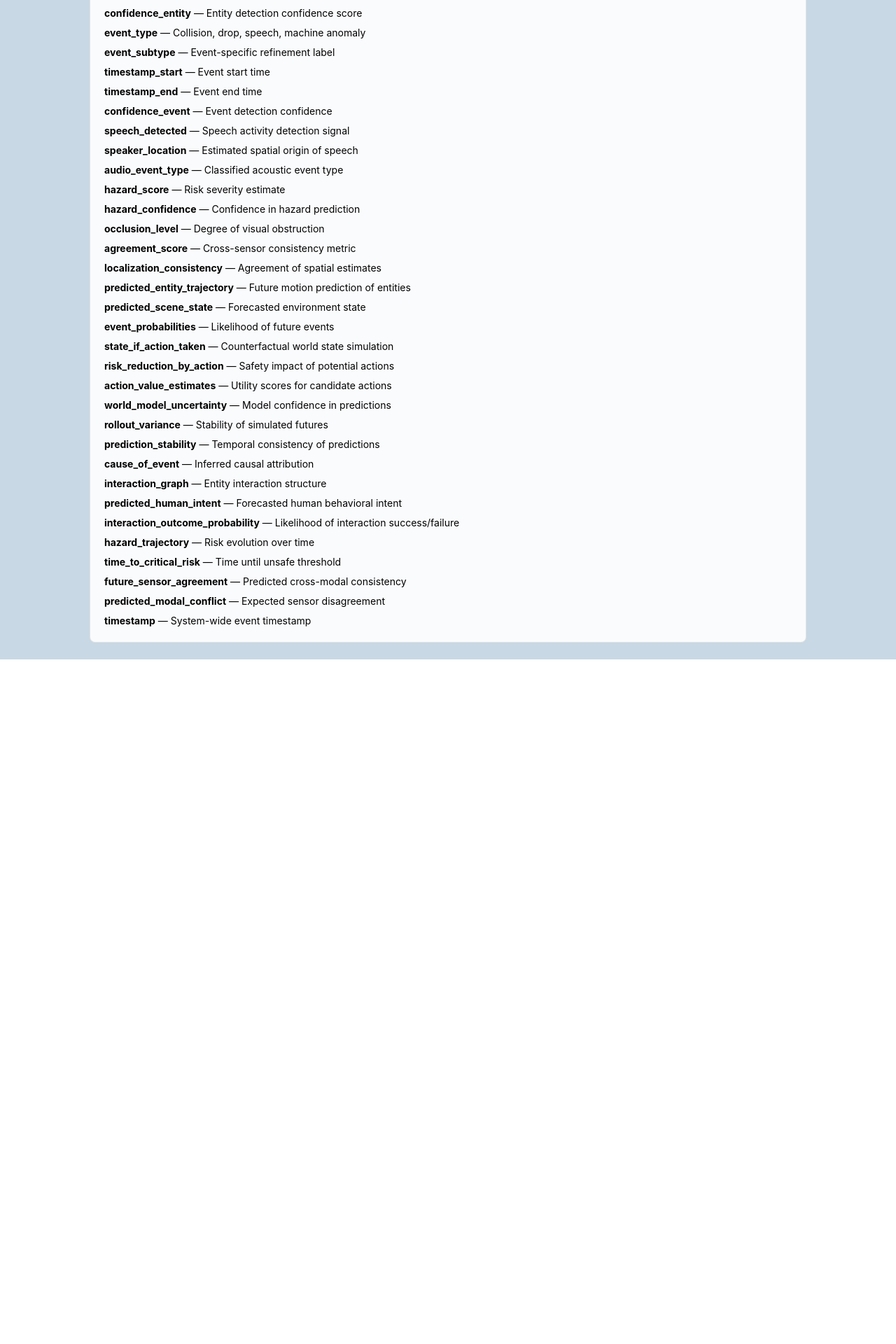
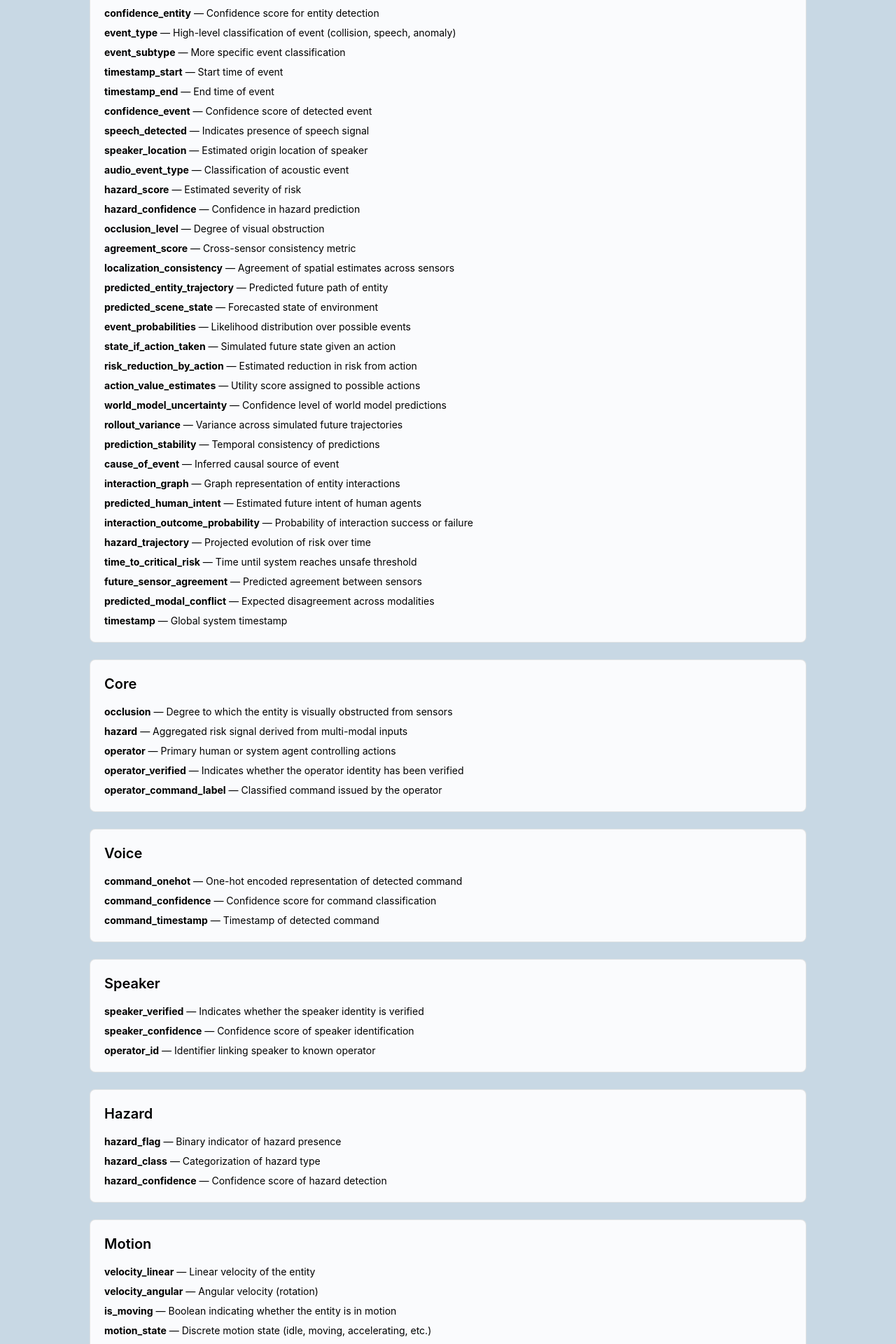
Before and after one commit to SanguineAI-Incorporated/sanguine-ai-users, a React (Vite) app: page /documentation in a window 1280 px wide. Shown: the part 300-2220 px from the top of the page at 70% size. Before the commit the page ends 1242 px from the top, so only its background shows below. Built offline with nearby package versions, Linux system fonts and the light colour scheme.

Commit message:
Refactor Documentation component with feature details

```diff
--- a/src/pages/Documentation.jsx
+++ b/src/pages/Documentation.jsx
@@ -1,6 +1,97 @@
 import React from "react";
 
 export default function Documentation() {
+  const featureGroups = {
+    core: [
+      { name: "occlusion", desc: "Degree to which the entity is visually obstructed from sensors" },
+      { name: "hazard", desc: "Aggregated risk signal derived from multi-modal inputs" },
+      { name: "operator", desc: "Primary human or system agent controlling actions" },
+      { name: "operator_verified", desc: "Indicates whether the operator identity has been verified" },
+      { name: "operator_command_label", desc: "Classified command issued by the operator" },
+    ],
+    voice: [
+      { name: "command_onehot", desc: "One-hot encoded representation of detected command" },
+      { name: "command_confidence", desc: "Confidence score for command classification" },
+      { name: "command_timestamp", desc: "Timestamp of detected command" },
+    ],
+    speaker: [
+      { name: "speaker_verified", desc: "Indicates whether the speaker identity is verified" },
+      { name: "speaker_confidence", desc: "Confidence score of speaker identification" },
+      { name: "operator_id", desc: "Identifier linking speaker to known operator" },
+    ],
+    hazard: [
+      { name: "hazard_flag", desc: "Binary indicator of hazard presence" },
+      { name: "hazard_class", desc: "Categorization of hazard type" },
+      { name: "hazard_confidence", desc: "Confidence score of hazard detection" },
+    ],
+    motion: [
+      { name: "velocity_linear", desc: "Linear velocity of the entity" },
+      { name: "velocity_angular", desc: "Angular velocity (rotation)" },
+      { name: "is_moving", desc: "Boolean indicating whether the entity is in motion" },
+      { name: "motion_state", desc: "Discrete motion state (idle, moving, accelerating, etc.)" },
+    ],
+    safety: [
+      { name: "obstacle_distance", desc: "Distance to nearest detected obstacle" },
+      { name: "collision_flag", desc: "Indicates whether a collision has occurred or is imminent" },
+      { name: "emergency_stop", desc: "Trigger indicating emergency halt condition" },
+    ],
+    history: [
+      { name: "last_action", desc: "Last executed action by the system or operator" },
+    ],
+  };
+
+  const detailedFeatures = [
+    ["entity_id", "Unique tracked object identifier"],
+    ["operator_id", "Human operator identifier (optional)"],
+    ["state", "Operational state (idle, moving, operating, anomaly)"],
+    ["pose", "Spatial position and orientation"],
+    ["velocity", "Motion vector of entity"],
+    ["confidence_entity", "Confidence score for entity detection"],
+
+    ["event_type", "High-level classification of event (collision, speech, anomaly)"],
+    ["event_subtype", "More specific event classification"],
+    ["timestamp_start", "Start time of event"],
+    ["timestamp_end", "End time of event"],
+    ["confidence_event", "Confidence score of detected event"],
+
+    ["speech_detected", "Indicates presence of speech signal"],
+    ["speaker_location", "Estimated origin location of speaker"],
+    ["audio_event_type", "Classification of acoustic event"],
+
+    ["hazard_score", "Estimated severity of risk"],
+    ["hazard_confidence", "Confidence in hazard prediction"],
+    ["occlusion_level", "Degree of visual obstruction"],
+
+    ["agreement_score", "Cross-sensor consistency metric"],
+    ["localization_consistency", "Agreement of spatial estimates across sensors"],
+
+    ["predicted_entity_trajectory", "Predicted future path of entity"],
+    ["predicted_scene_state", "Forecasted state of environment"],
+    ["event_probabilities", "Likelihood distribution over possible events"],
+
+    ["state_if_action_taken", "Simulated future state given an action"],
+    ["risk_reduction_by_action", "Estimated reduction in risk from action"],
+    ["action_value_estimates", "Utility score assigned to possible actions"],
+
+    ["world_model_uncertainty", "Confidence level of world model predictions"],
+    ["rollout_variance", "Variance across simulated future trajectories"],
+    ["prediction_stability", "Temporal consistency of predictions"],
+
+    ["cause_of_event", "Inferred causal source of event"],
+    ["interaction_graph", "Graph representation of entity interactions"],
+
+    ["predicted_human_intent", "Estimated future intent of human agents"],
+    ["interaction_outcome_probability", "Probability of interaction success or failure"],
+
+    ["hazard_trajectory", "Projected evolution of risk over time"],
+    ["time_to_critical_risk", "Time until system reaches unsafe threshold"],
+
+    ["future_sensor_agreement", "Predicted agreement between sensors"],
+    ["predicted_modal_conflict", "Expected disagreement across modalities"],
+
+    ["timestamp", "Global system timestamp"],
+  ];
+
   return (
     <div className="min-h-screen bg-[#C8D8E4] p-6 text-black">
       <div className="max-w-5xl mx-auto space-y-6">
@@ -9,75 +100,41 @@ export default function Documentation() {
         <div>
           <h1 className="text-3xl font-bold">Documentation</h1>
           <p className="text-sm text-gray-600">
-            System feature definitions and operational model overview
+            Feature schema and system definitions
           </p>
         </div>
 
-        {/* FEATURE SET CARD */}
+        {/* DETAILED FEATURES */}
         <div className="bg-white/90 border border-black/10 rounded-lg p-5">
-          <h2 className="text-xl font-semibold mb-4">Feature Set</h2>
-
+          <h2 className="text-xl font-semibold mb-4">Feature Definitions</h2>
           <ul className="space-y-2 text-sm">
-
-            {/* Core Identity + State */}
-            <li><strong>entity_id</strong> — Unique tracked object identifier</li>
-            <li><strong>operator_id</strong> — Human operator identifier (optional)</li>
-            <li><strong>state</strong> — Operational state (idle, moving, operating, anomaly)</li>
-            <li><strong>pose</strong> — Spatial position and orientation</li>
-            <li><strong>velocity</strong> — Motion vector of entity</li>
-            <li><strong>confidence_entity</strong> — Entity detection confidence score</li>
-
-            {/* Events */}
-            <li><strong>event_type</strong> — Collision, drop, speech, machine anomaly</li>
-            <li><strong>event_subtype</strong> — Event-specific refinement label</li>
-            <li><strong>timestamp_start</strong> — Event start time</li>
-            <li><strong>timestamp_end</strong> — Event end time</li>
-            <li><strong>confidence_event</strong> — Event detection confidence</li>
-
-            {/* Audio Layer */}
-            <li><strong>speech_detected</strong> — Speech activity detection signal</li>
-            <li><strong>speaker_location</strong> — Estimated spatial origin of speech</li>
-            <li><strong>audio_event_type</strong> — Classified acoustic event type</li>
-
-            {/* Safety Layer */}
-            <li><strong>hazard_score</strong> — Risk severity estimate</li>
-            <li><strong>hazard_confidence</strong> — Confidence in hazard prediction</li>
-            <li><strong>occlusion_level</strong> — Degree of visual obstruction</li>
-
-            {/* Cross-Modal Consistency */}
-            <li><strong>agreement_score</strong> — Cross-sensor consistency metric</li>
-            <li><strong>localization_consistency</strong> — Agreement of spatial estimates</li>
-
-            {/* World Model (NEW) */}
-            <li><strong>predicted_entity_trajectory</strong> — Future motion prediction of entities</li>
-            <li><strong>predicted_scene_state</strong> — Forecasted environment state</li>
-            <li><strong>event_probabilities</strong> — Likelihood of future events</li>
-
-            <li><strong>state_if_action_taken</strong> — Counterfactual world state simulation</li>
-            <li><strong>risk_reduction_by_action</strong> — Safety impact of potential actions</li>
-            <li><strong>action_value_estimates</strong> — Utility scores for candidate actions</li>
-
-            <li><strong>world_model_uncertainty</strong> — Model confidence in predictions</li>
-            <li><strong>rollout_variance</strong> — Stability of simulated futures</li>
-            <li><strong>prediction_stability</strong> — Temporal consistency of predictions</li>
-
-            <li><strong>cause_of_event</strong> — Inferred causal attribution</li>
-            <li><strong>interaction_graph</strong> — Entity interaction structure</li>
-
-            <li><strong>predicted_human_intent</strong> — Forecasted human behavioral intent</li>
-            <li><strong>interaction_outcome_probability</strong> — Likelihood of interaction success/failure</li>
-
-            <li><strong>hazard_trajectory</strong> — Risk evolution over time</li>
-            <li><strong>time_to_critical_risk</strong> — Time until unsafe threshold</li>
-
-            <li><strong>future_sensor_agreement</strong> — Predicted cross-modal consistency</li>
-            <li><strong>predicted_modal_conflict</strong> — Expected sensor disagreement</li>
-
-            {/* System */}
-            <li><strong>timestamp</strong> — System-wide event timestamp</li>
-
+            {detailedFeatures.map(([name, desc]) => (
+              <li key={name}>
+                <strong>{name}</strong> — {desc}
+              </li>
+            ))}
           </ul>
         </div>
+
+        {/* GROUPED FEATURES */}
+        {Object.entries(featureGroups).map(([group, list]) => (
+          <div
+            key={group}
+            className="bg-white/90 border border-black/10 rounded-lg p-5"
+          >
+            <h2 className="text-xl font-semibold mb-4 capitalize">
+              {group}
+            </h2>
+
+            <ul className="space-y-2 text-sm">
+              {list.map((f) => (
+                <li key={f.name}>
+                  <strong>{f.name}</strong> — {f.desc}
+                </li>
+              ))}
+            </ul>
+          </div>
+        ))}
 
       </div>
     </div>
```
